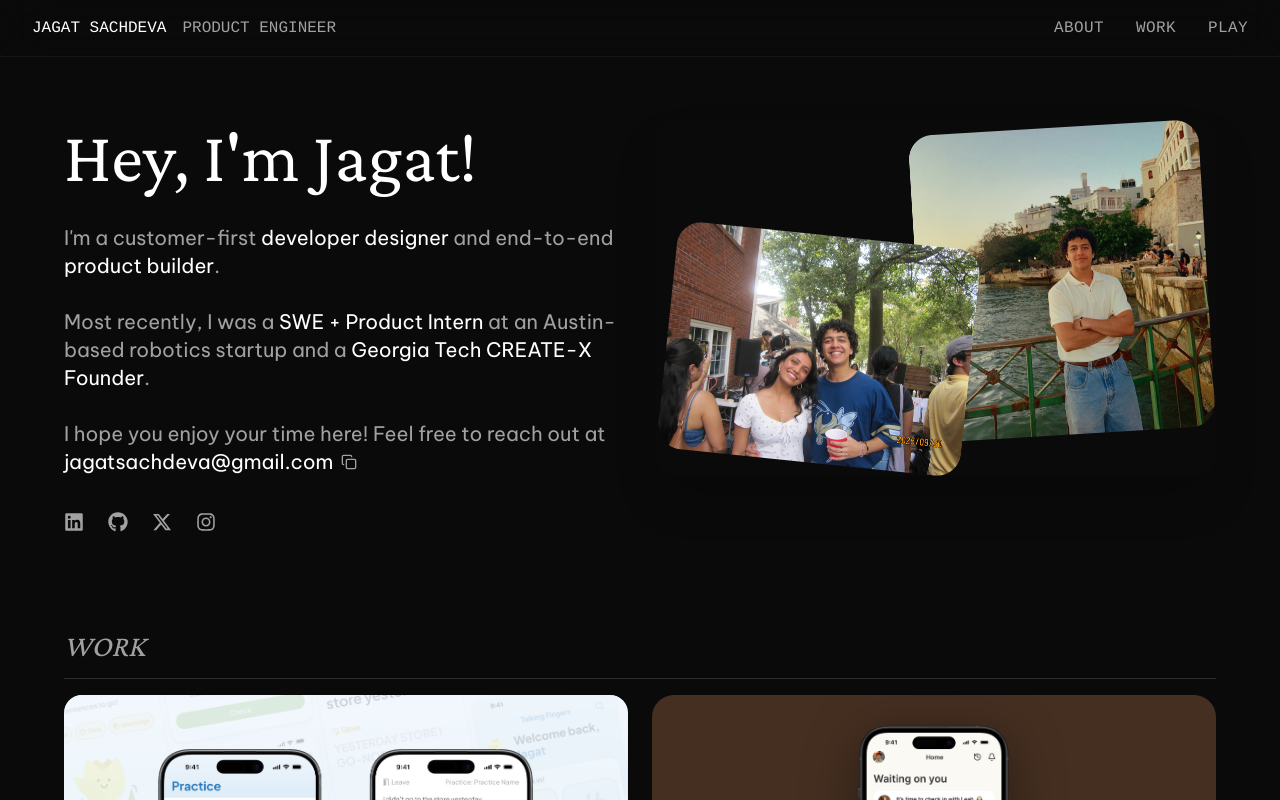
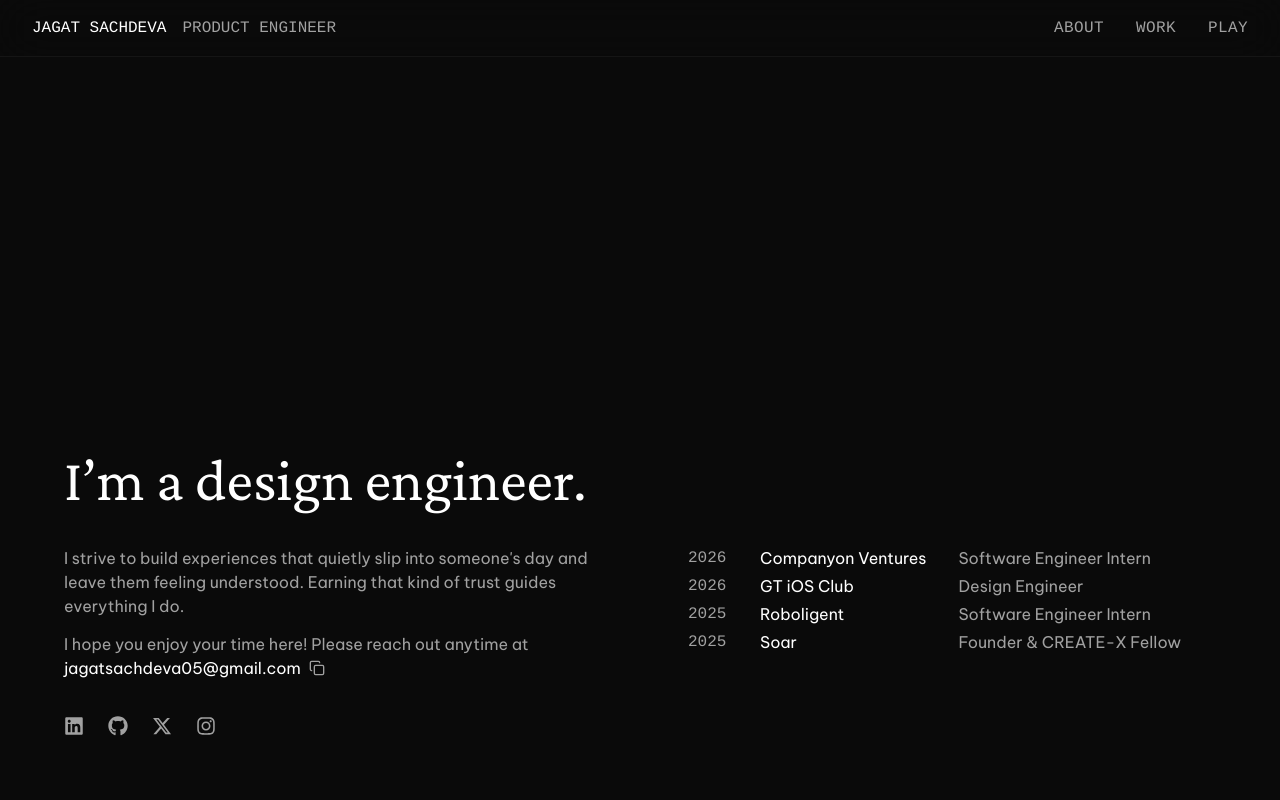
Before and after one commit to jsachdeva7/portfolio, a Next.js app: page / in a window 1280 px wide. Shown: the top 800 px of the page. Built offline with nearby package versions, Linux system fonts and the light colour scheme.

Commit message:
experimenting

```diff
--- a/src/app/about/page.tsx
+++ /dev/null
@@ -1,10 +0,0 @@
-export default function AboutPage() {
-  return (
-    <main className='flex h-full w-full items-center justify-center'>
-      <div className='text-center'>
-        <h1 className='font-primary text-4xl'>About</h1>
-        <p className='font-primary mt-4 text-neutral-400'>Coming soon...</p>
-      </div>
-    </main>
-  )
-}
--- a/src/app/layout.tsx
+++ b/src/app/layout.tsx
@@ -53,7 +53,7 @@ export default function RootLayout({
       >
         <Providers>
           <Navbar />
-          <div className='tablet:p-16 tablet:pt-16 flex-1 p-6 pt-6'>
+          <div className='flex min-h-0 flex-1 flex-col'>
             {children}
           </div>
         </Providers>
--- a/src/app/page.tsx
+++ b/src/app/page.tsx
@@ -25,18 +25,20 @@ export default function HomePage() {
   }, [selectedProject])
 
   return (
-    <main className='flex w-full flex-col gap-24'>
+    <main className='flex w-full flex-col gap-6 tablet:gap-16'>
       {selectedProject ? (
-        <ProjectArticle
-          project={selectedProject}
-          onBack={() => setSelectedProject(null)}
-        />
+        <div className='p-6 tablet:p-16'>
+          <ProjectArticle
+            project={selectedProject}
+            onBack={() => setSelectedProject(null)}
+          />
+        </div>
       ) : (
         <>
           <section id='about' className='w-full scroll-mt-28'>
             <Home />
           </section>
-          <section className='desktop:pt-0 pt-10'>
+          <section className='px-6 pb-6 tablet:px-16 tablet:pb-16'>
             <Projects onSelectProject={handleSelectProject} />
           </section>
         </>
--- a/src/app/thoughts/page.tsx
+++ /dev/null
@@ -1,10 +0,0 @@
-export default function ThoughtsPage() {
-  return (
-    <main className='flex h-full w-full items-center justify-center'>
-      <div className='text-center'>
-        <h1 className='font-primary text-4xl'>Thoughts</h1>
-        <p className='font-primary mt-4 text-neutral-400'>Coming soon...</p>
-      </div>
-    </main>
-  )
-}
--- a/src/app/work/page.tsx
+++ /dev/null
@@ -1,9 +0,0 @@
-import Work from '@/components/work/Work'
-
-export default function WorkPage() {
-  return (
-    <main className='flex h-full w-full'>
-      <Work />
-    </main>
-  )
-}
--- a/src/components/home/Home.tsx
+++ b/src/components/home/Home.tsx
@@ -1,11 +1,11 @@
 'use client'
 
+import MiniResume from '@/components/shared/MiniResume'
 import Link from 'next/link'
 import { useState } from 'react'
 import { FaGithub, FaInstagram, FaLinkedin } from 'react-icons/fa'
 import { FaXTwitter } from 'react-icons/fa6'
 import { LuCheck, LuCopy } from 'react-icons/lu'
-import photosTogether from './assets/PhotosTogether.png'
 
 export default function Home() {
   const [copied, setCopied] = useState(false)
@@ -22,36 +22,26 @@ export default function Home() {
     }
   }
   return (
-    <div className='tablet:flex-row tablet:items-start tablet:justify-between tablet:pt-14 relative flex w-full flex-col gap-8 pt-16'>
-      {/* Images Section - on mobile: first/top, on tablet/desktop: absolute top-right */}
-      <div className='tablet:order-2 tablet:w-auto tablet:justify-end tablet:pt-0 tablet:pb-0 relative flex w-full justify-center pt-3 pb-11'>
-        <img
-          src={photosTogether.src}
-          alt='Photos together'
-          className='tablet:max-w-[24rem] desktop:max-w-[36rem] w-full max-w-none rounded-2xl object-contain shadow-2xl'
-        />
-      </div>
+    <div className='box-border flex h-dvh w-full flex-col justify-end p-6 tablet:p-16'>
+      <div className='flex w-full flex-col gap-9'>
+        <h1 className='font-primary tablet:text-6xl text-4xl'>
+          I’m a design engineer.
 
-      {/* Text Section - on mobile: second/bottom, on tablet/desktop: absolute bottom-left */}
-      <div className='tablet:order-1 tablet:w-1/2 flex flex-col gap-6'>
-        <h1 className='font-primary tablet:text-7xl mb-2 text-5xl'>
-          Hey, I&apos;m Jagat
-          <span className='tablet:text-[4.25rem] text-[2.875rem]'>!</span>
+          <span className='tablet:text-[3.7rem] text-[2.25rem]'></span>
         </h1>
-        <p className='font-secondary tablet:text-xl tablet:mb-3 mb-6 text-lg text-neutral-400'>
-          I&apos;m a customer-first{' '}
-          <span className='text-white'>developer designer</span> and end-to-end{' '}
-          <span className='text-white'>product builder</span>.
-          <br />
-          <br />
-          Most recently, I was a{' '}
-          <span className='text-white'>SWE + Product Intern</span> at an
-          Austin-based robotics startup and a{' '}
-          <span className='text-white'>Georgia Tech CREATE-X Founder</span>.
-          <br />
-          <br />I hope you enjoy your time here! Feel free to reach out at{' '}
+
+        <div className='tablet:flex-row tablet:items-start flex w-full flex-col gap-2 desktop:grid desktop:grid-cols-2 desktop:items-start desktop:gap-24'>
+          <div className='flex flex-col gap-9'>
+            <div className='font-secondary desktop:text-base flex flex-col gap-3 text-sm text-neutral-400 desktop:gap-3.5'>
+              <p>
+                I strive to build experiences that quietly slip into someone&apos;s
+                day and leave them feeling understood. Earning
+                that kind of trust guides everything I do.
+              </p>
+              <p>
+                I hope you enjoy your time here! Please reach out anytime at{' '}
                 <span className='inline-flex items-center gap-2 text-white'>
-            jagatsachdeva@gmail.com
+                  jagatsachdeva05@gmail.com
                   <button
                     onClick={handleCopyEmail}
                     className='cursor-pointer transition-colors active:scale-95'
@@ -65,6 +55,7 @@ export default function Home() {
                   </button>
                 </span>
               </p>
+            </div>
             <div className='tablet:justify-start tablet:space-x-6 flex items-center justify-center space-x-8'>
               <Link
                 href='https://linkedin.com/in/jagat-sachdeva'
@@ -100,6 +91,9 @@ export default function Home() {
               </Link>
             </div>
           </div>
+          <MiniResume />
+        </div>
+      </div>
     </div>
   )
 }
--- /dev/null
+++ b/src/components/shared/MiniResume.tsx
@@ -0,0 +1,52 @@
+export interface WorkExperience {
+  year: string
+  company: string
+  position: string
+}
+
+export const workExperience: WorkExperience[] = [
+  {
+    year: '2026',
+    company: 'Companyon Ventures',
+    position: 'Software Engineer Intern'
+  },
+  {
+    year: '2026',
+    company: 'GT iOS Club',
+    position: 'Design Engineer'
+  },
+  {
+    year: '2025',
+    company: 'Roboligent',
+    position: 'Software Engineer Intern'
+  },
+  { year: '2025', company: 'Soar', position: 'Founder & CREATE-X Fellow' },
+]
+
+interface MiniResumeProps {
+  className?: string
+  experiences?: WorkExperience[]
+}
+
+export default function MiniResume({
+  className = '',
+  experiences = workExperience
+}: MiniResumeProps) {
+  return (
+    <div
+      className={`font-secondary desktop:text-base grid w-fit max-w-full grid-cols-[2.5rem_auto_auto] gap-x-4 gap-y-1 text-sm desktop:gap-x-8 ${className}`}
+    >
+      {experiences.flatMap((work, index) => [
+        <div key={`year-${index}`} className='font-tertiary text-neutral-400'>
+          {work.year}
+        </div>,
+        <div key={`company-${index}`} className='text-white'>
+          {work.company}
+        </div>,
+        <div key={`position-${index}`} className='text-neutral-400'>
+          {work.position}
+        </div>
+      ])}
+    </div>
+  )
+}
--- a/src/components/work/Header.tsx
+++ /dev/null
@@ -1,51 +0,0 @@
-export default function Header() {
-  const workExperience = [
-    {
-      year: '2026',
-      company: 'Companyon Ventures',
-      position: 'Incoming Product Engineer Intern'
-    },
-    {
-      year: '2026',
-      company: 'GT iOS Club',
-      position: 'Designer + Developer'
-    },
-    {
-      year: '2025',
-      company: 'Roboligent',
-      position: 'Software Engineering + Product Intern'
-    },
-    { year: '2025', company: 'Soar', position: 'Founder & CREATE-X Fellow' },
-    { year: '2024', company: 'Hack4Impact GT', position: 'Full Stack Engineer' }
-  ]
-
-  return (
-    <div className='desktop:flex-row desktop:items-end desktop:gap-4 flex h-auto w-full flex-col gap-8'>
-      <div className='desktop:w-1/2 desktop:pr-20 h-auto w-full'>
-        <h1 className='font-primary desktop:text-4xl text-3xl leading-tight'>
-          Formal work or a cheeky build, I obsess over the user, break things{' '}
-          <span className='text-neutral-400'>(responsibly)</span>, and have the
-          most fun watching pixels come to life.
-        </h1>
-      </div>
-      <div className='h-auto w-auto pt-2'>
-        <div className='font-secondary desktop:gap-x-14 desktop:text-base grid grid-cols-[auto_auto_auto] gap-x-6 gap-y-1 text-sm'>
-          {workExperience.flatMap((work, index) => [
-            <div
-              key={`year-${index}`}
-              className='font-tertiary text-neutral-400'
-            >
-              {work.year}
-            </div>,
-            <div key={`company-${index}`} className='text-white'>
-              {work.company}
-            </div>,
-            <div key={`position-${index}`} className='text-neutral-400'>
-              {work.position}
-            </div>
-          ])}
-        </div>
-      </div>
-    </div>
-  )
-}
--- a/src/components/work/Work.tsx
+++ /dev/null
@@ -1,43 +0,0 @@
-'use client'
-
-import { useCallback, useEffect, useRef, useState } from 'react'
-import Header from './Header'
-import ProjectArticle from './ProjectArticle'
-import Projects, { type Project } from './Projects'
-
-export default function Work() {
-  const [selectedProject, setSelectedProject] = useState<Project | null>(null)
-  const scrollPositionRef = useRef<number>(0)
-
-  const handleSelectProject = useCallback((project: Project) => {
-    // Save current scroll position before navigating to project
-    scrollPositionRef.current = window.scrollY
-    setSelectedProject(project)
-  }, [])
-
-  useEffect(() => {
-    if (selectedProject) {
-      // Scroll to top when project is selected
-      window.scrollTo({ top: 0, behavior: 'instant' })
-    } else {
-      // Restore scroll position when going back, after render completes
-      requestAnimationFrame(() => {
-        window.scrollTo({ top: scrollPositionRef.current, behavior: 'instant' })
-      })
-    }
-  }, [selectedProject])
-
-  return (
-    <div className='desktop:gap-16 desktop:mt-0 mt-2.5 flex h-full w-full flex-col gap-8'>
-      {!selectedProject && <Header />}
-      {selectedProject ? (
-        <ProjectArticle
-          project={selectedProject}
-          onBack={() => setSelectedProject(null)}
-        />
-      ) : (
-        <Projects onSelectProject={handleSelectProject} />
-      )}
-    </div>
-  )
-}
```
Lines whose indentation alone changed are shown as unchanged.
